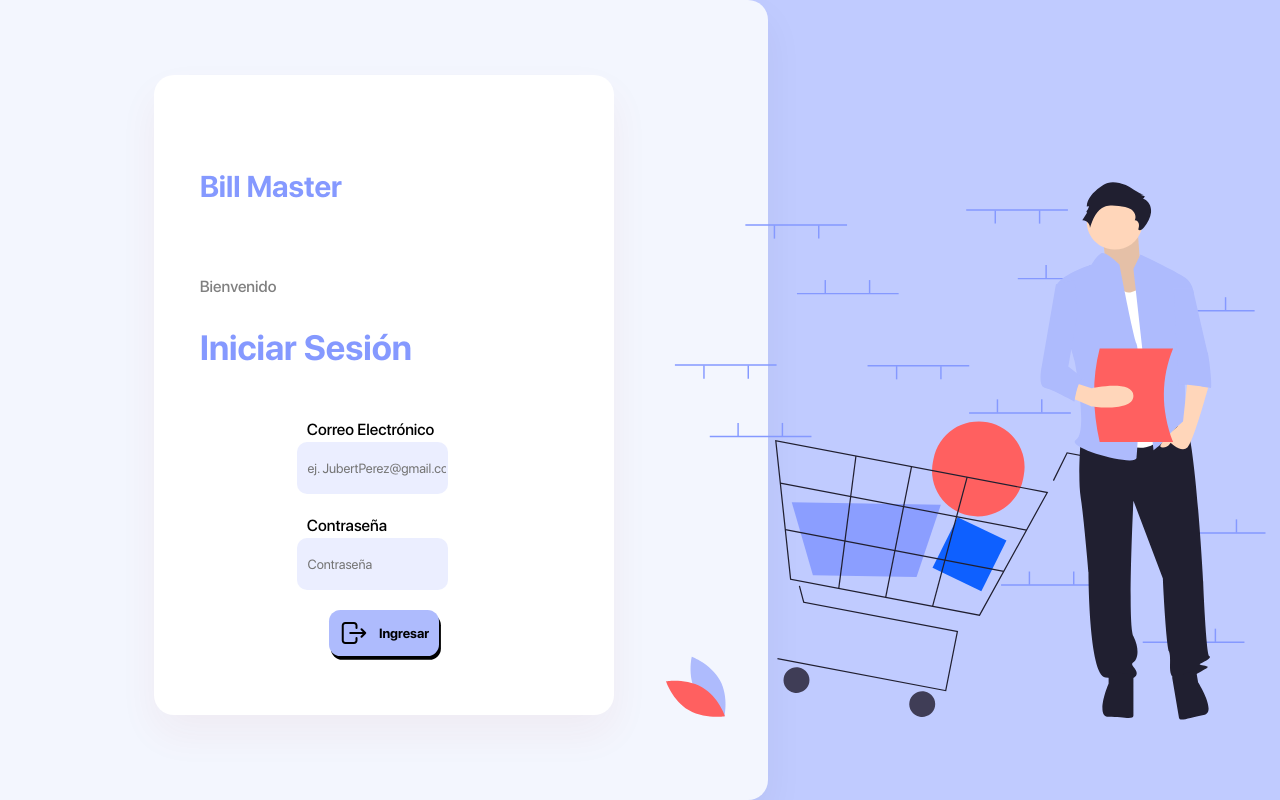
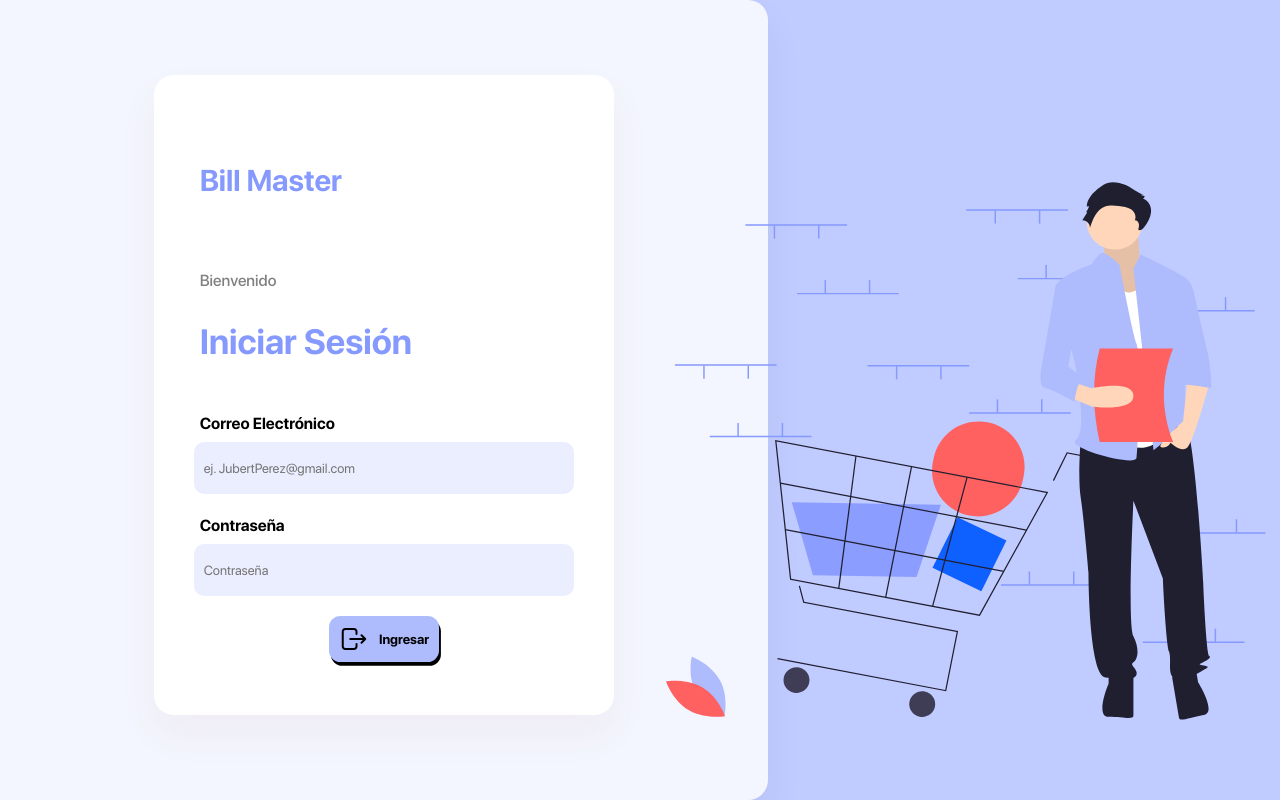
Before and after one commit to Luisrome01/BillMasterVue, a Vue app: page / in a window 1280 px wide. Shown: the top 800 px of the page. Built offline with nearby package versions, Linux system fonts and the light colour scheme.

Commit message:
Arreglar componente InputGeneral

```diff
--- a/src/components/inputs/InputGeneral.vue
+++ b/src/components/inputs/InputGeneral.vue
@@ -1,9 +1,7 @@
 <template>
-    <div>
-        <div class="containerName">
-            <span>{{ name }}</span>
-        </div>
-        <input :type="type" :placeholder="placeholder" :style="style" :value="value" @input="handleInput"
+    <div class="input-container">
+        <label class="input-label">{{ name }}</label> <!-- Utilizamos label en lugar de span -->
+        <input :type="type" :placeholder="placeholder" :style="inputStyle" :value="value" @input="handleInput"
             class="InputGeneral" />
     </div>
 </template>
@@ -13,14 +11,13 @@ export default {
     props: {
         type: String,
         placeholder: String,
-        width: String,
-        height: String,
         value: [String, Number],
         onChange: Function,
         color: String,
         borderRadius: String,
         shadow: String,
         name: String,
+        width: String,
     },
     methods: {
         handleInput(event) {
@@ -29,10 +26,8 @@ export default {
         }
     },
     computed: {
-        style() {
+        inputStyle() {
             return {
-                width: this.width,
-                height: this.height,
                 backgroundColor: this.color,
                 borderRadius: this.borderRadius,
                 boxShadow: this.shadow,
@@ -43,33 +38,36 @@ export default {
 </script>
 
 <style scoped>
-span {
-    color: black;
-    margin-left: 6%;
-    font-weight: bold;
+.input-container {
+    width: 80%;
+    display: flex;
+    flex-direction: column;
+    align-items: center;
 }
 
-.containerName {
-    width: 90%;
+.input-label,
+input.InputGeneral {
+    width: 100%;
+}
+.input-label {
+    color: black;
+    font-weight: bold;
+    margin-bottom: 6px;
 }
 
-input {
+input.InputGeneral {
     color: black;
     font-weight: bold;
     border: none;
     outline: none;
     padding-left: 10px;
-}
-
-.InputGeneral {
-    width: 300px;
     height: 50px;
     transition: 0.25s;
     background: rgba(174, 187, 253, 0.25);
     border-radius: 10px;
-    border: none;
 }
 
+.input-label:focus,
 .InputGeneral:focus {
     transition: 0.25s;
     background: rgba(174, 187, 253, 0.75);
```
